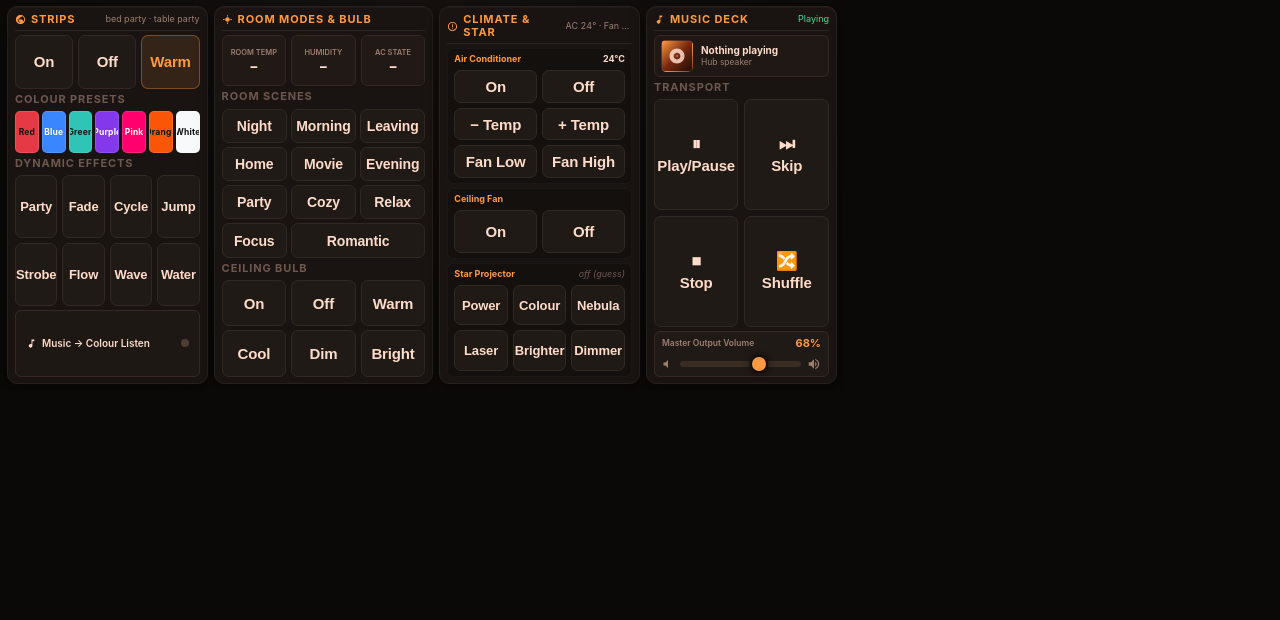
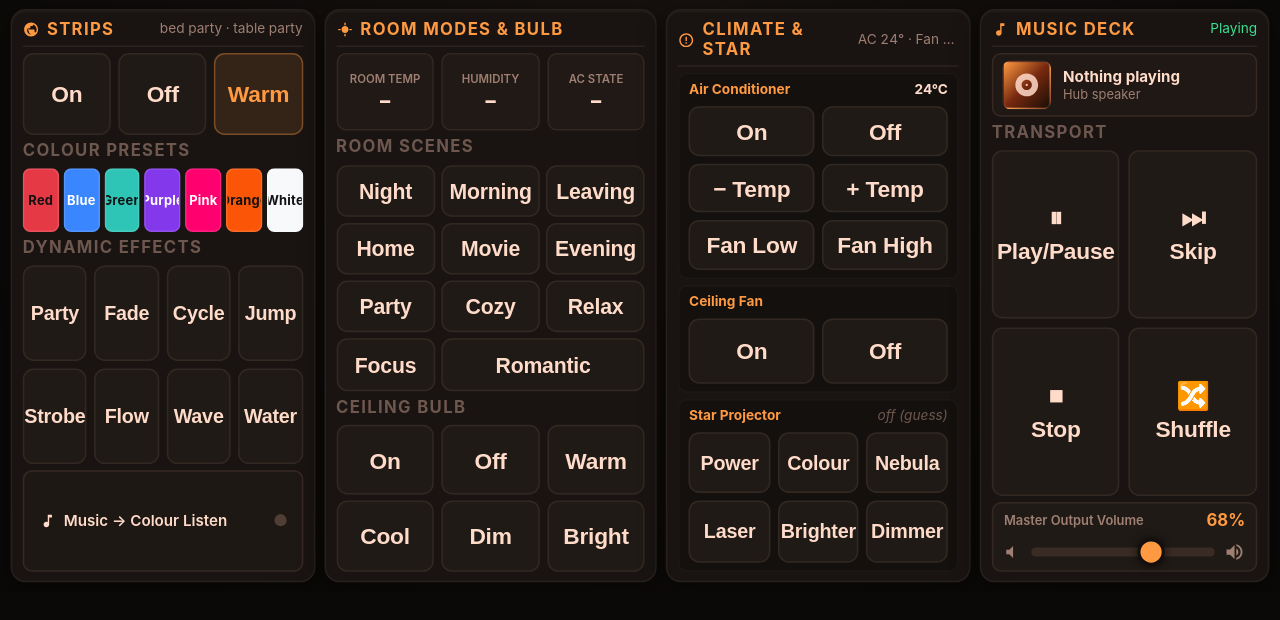
Before and after one commit to anishkb-dev/nova-voice-assistant, a plain HTML site: page hub_page.html in a window 1280 px wide. Drawn offline with Linux system fonts and the light colour scheme; no server answers.

Commit message:
deck: scale up on bigger phones too
Co-Authored-By: Claude Opus 5.5 <noreply@anthropic.com>

```diff
--- a/hub_page.html
+++ b/hub_page.html
@@ -978,10 +978,10 @@
   function fit() {
     const c = document.querySelector('.deck-container');
     if (matchMedia('(orientation: portrait)').matches) { c.style.cssText = ''; return; }
-    const k = Math.min(1, innerHeight / 390, innerWidth / 844);
+    const k = Math.min(innerHeight / 390, innerWidth / 844);   // <1 shrinks small phones, >1 grows big ones
     c.style.width = innerWidth / k + 'px'; c.style.height = innerHeight / k + 'px';
     c.style.transform = 'scale(' + k + ')'; c.style.transformOrigin = '0 0';
-    c.style.position = 'fixed'; c.style.left = c.style.top = '0'; c.style.flex = 'none';   // body is flex: it would shrink/centre the box
+    c.style.maxWidth = c.style.maxHeight = 'none'; c.style.position = 'fixed'; c.style.left = c.style.top = '0'; c.style.flex = 'none';   // body is flex: it would shrink/centre the box
   }
   addEventListener('resize', fit); fit();
 </script>
```
